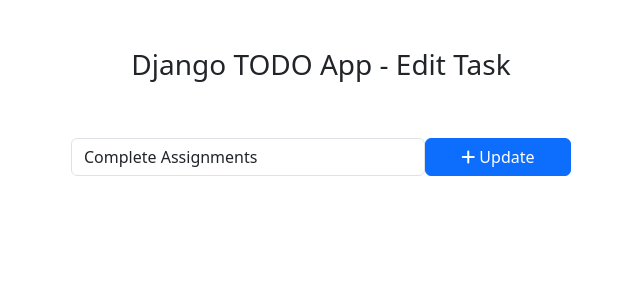
After one commit to amrselaraby/basic_django_todo, a Django app: page /todo/edit_task/1/ in a window 1280 px wide. The commit adds this page. Shown: the top 300 px of the page, without its empty margins (319-959 px from the left). Run offline with Django 4.2, Linux system fonts and the light colour scheme; data comes from the database, SQL or seed files in the repository; both versions use the stored data as it was after the commit.

Commit message:
todo app finished

```diff
--- /dev/null
+++ b/requirements.txt
@@ -0,0 +1,4 @@
+asgiref==3.7.2
+Django==4.2.3
+Pillow==10.0.0
+sqlparse==0.4.4
--- /dev/null
+++ b/templates/edit_task.html
@@ -0,0 +1,49 @@
+<!DOCTYPE html>
+<html lang="en">
+  <head>
+    <meta charset="UTF-8" />
+    <meta name="viewport" content="width=device-width, initial-scale=1.0" />
+    <title>Edit Task</title>
+    <!-- Bootstrap -->
+    <link
+      href="https://cdn.jsdelivr.net/npm/bootstrap@5.3.0/dist/css/bootstrap.min.css"
+      rel="stylesheet"
+      integrity="sha384-9ndCyUaIbzAi2FUVXJi0CjmCapSmO7SnpJef0486qhLnuZ2cdeRhO02iuK6FUUVM"
+      crossorigin="anonymous" />
+    <script
+      src="https://cdn.jsdelivr.net/npm/bootstrap@5.3.0/dist/js/bootstrap.bundle.min.js"
+      integrity="sha384-geWF76RCwLtnZ8qwWowPQNguL3RmwHVBC9FhGdlKrxdiJJigb/j/68SIy3Te4Bkz"
+      crossorigin="anonymous"></script>
+    <!-- Font Awesome Icons -->
+    <link
+      rel="stylesheet"
+      href="https://cdnjs.cloudflare.com/ajax/libs/font-awesome/6.4.0/css/all.min.css"
+      integrity="sha512-iecdLmaskl7CVkqkXNQ/ZH/XLlvWZOJyj7Yy7tcenmpD1ypASozpmT/E0iPtmFIB46ZmdtAc9eNBvH0H/ZpiBw=="
+      crossorigin="anonymous"
+      referrerpolicy="no-referrer" />
+  </head>
+  <body>
+    <div class="container">
+      <h3 class="pt-5 pb-5 text-center">Django TODO App - Edit Task</h3>
+      <form
+        action="{% url 'edit_task' task.pk %}"
+        method="post"
+        style="width: 500px; margin: auto">
+        {% csrf_token %}
+        <div class="form-group">
+          <span style="display: flex">
+            <input
+              type="text"
+              name="task"
+              class="form-control"
+              placeholder="Add a task"
+              value="{{ task.task }}" />
+            <button type="submit" class="btn btn-primary" style="width: 200px">
+              <i class="fa fa-plus"></i> Update
+            </button>
+          </span>
+        </div>
+      </form>
+    </div>
+  </body>
+</html>
--- a/todo/urls.py
+++ b/todo/urls.py
@@ -2,5 +2,9 @@
 from . import views
 
 urlpatterns = [
-    path("addTask", views.addTask, name="addTask"),
+    path("addTask/", views.addTask, name="addTask"),
+    path("complete/<int:pk>/", views.complete_task, name="complete_task"),
+    path("incomplete/<int:pk>/", views.incomplete_task, name="incomplete_task"),
+    path("edit_task/<int:pk>/", views.edit_task, name="edit_task"),
+    path("delete_task/<int:pk>/", views.delete_task, name="delete_task"),
 ]
--- a/todo/views.py
+++ b/todo/views.py
@@ -1,4 +1,4 @@
-from django.shortcuts import render, redirect
+from django.shortcuts import get_object_or_404, render, redirect
 from django.http import HttpResponse
 from .models import Task
 
@@ -7,3 +7,38 @@
     task = request.POST["task"]
     Task.objects.create(task=task)
     return redirect("home")
+
+
+def complete_task(request, pk):
+    task = get_object_or_404(Task, pk=pk)
+    task.is_completed = True
+    task.save()
+    return redirect("home")
+
+
+def incomplete_task(request, pk):
+    task = get_object_or_404(Task, pk=pk)
+    task.is_completed = False
+    task.save()
+    return redirect("home")
+
+
+def edit_task(request, pk):
+    task = get_object_or_404(Task, pk=pk)
+    if request.method == "POST":
+        updated_task = request.POST["task"]
+        task.task = updated_task
+        task.save()
+        return redirect("home")
+
+    else:
+        context = {
+            "task": task,
+        }
+        return render(request, "edit_task.html", context)
+
+
+def delete_task(request, pk):
+    task = get_object_or_404(Task, pk=pk)
+    task.delete()
+    return redirect("home")
--- a/todo_main/views.py
+++ b/todo_main/views.py
@@ -4,7 +4,10 @@
 
 def home(request):
     tasks = Task.objects.filter(is_completed=False).order_by("-updated_at")
+    completed_tasks = Task.objects.filter(is_completed=True).order_by("-updated_at")
+
     context = {
         "tasks": tasks,
+        "completed_tasks": completed_tasks,
     }
     return render(request, "home.html", context)
```
Also changed, not shown: templates/home.html (+13 -5 lines), db.sqlite3, 2 other files.
